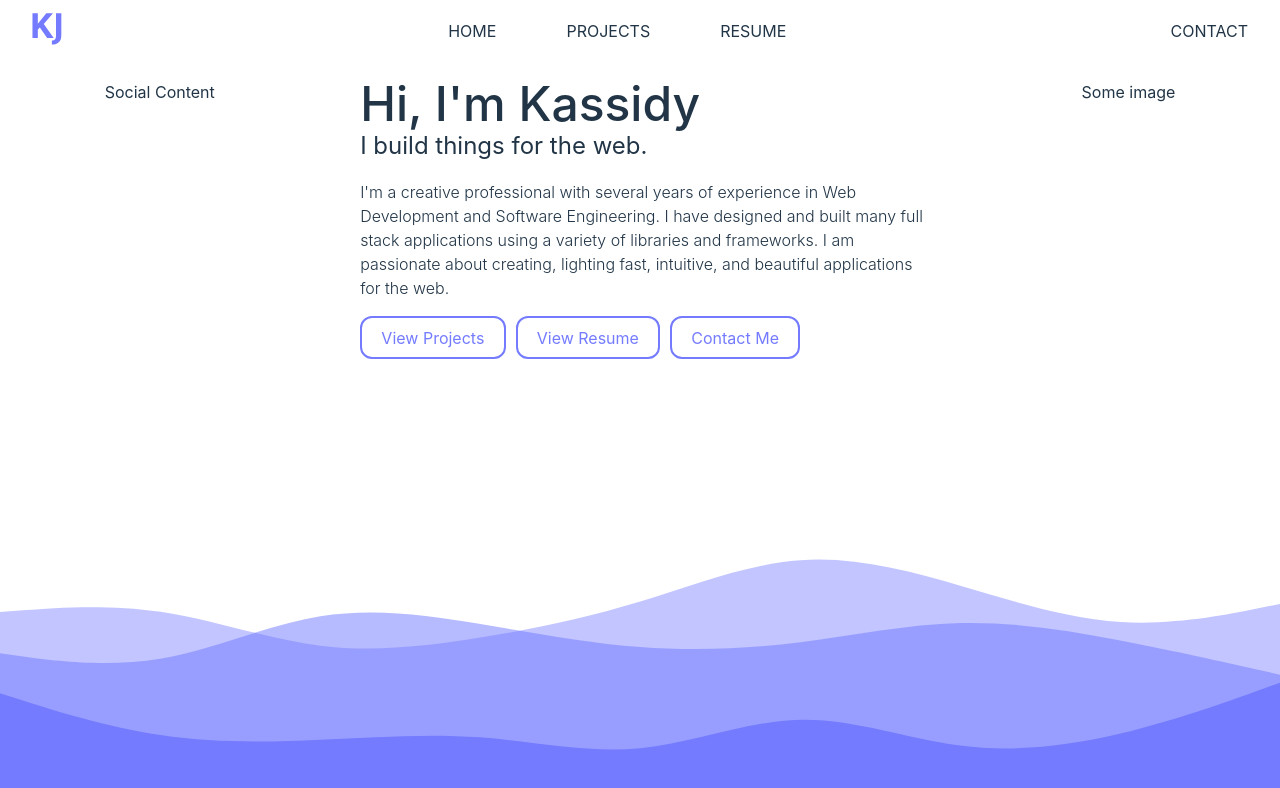
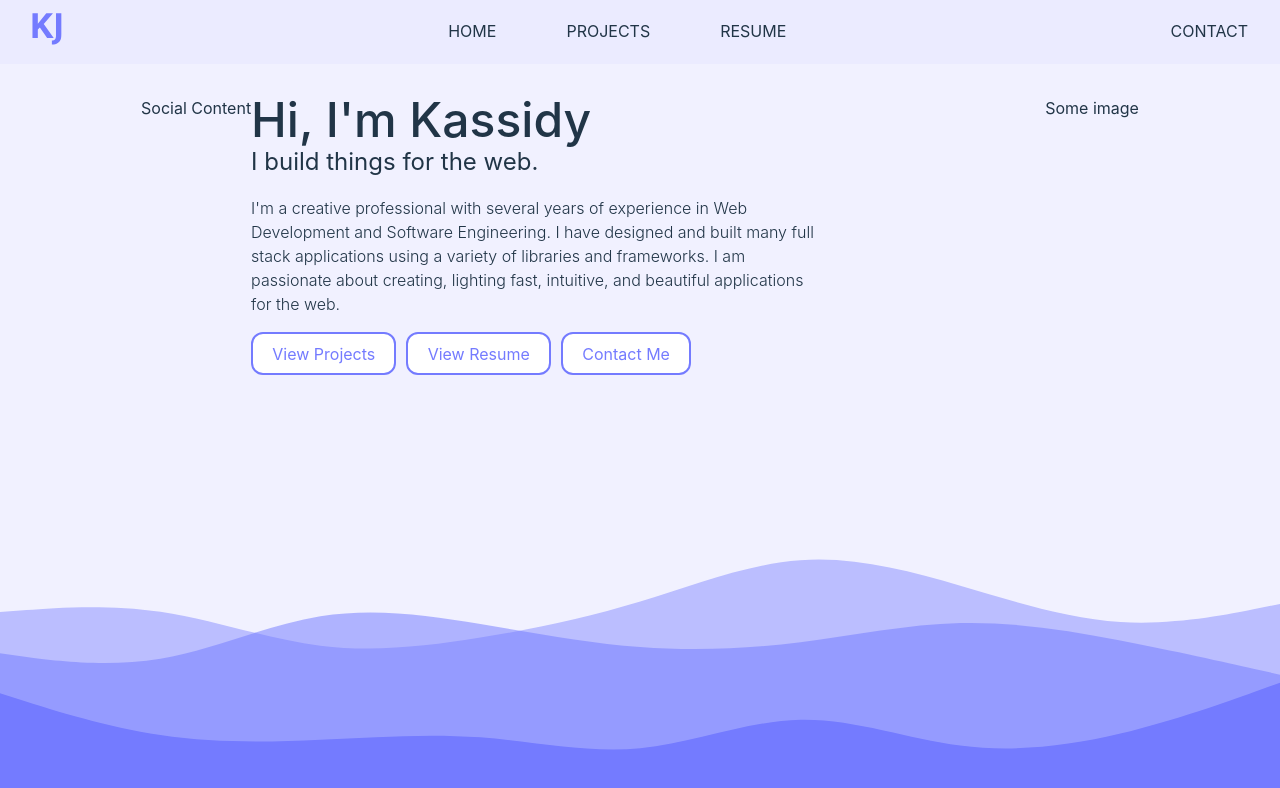
Before and after one commit to CallMeKass/portfolio, a React (Vite) app: page / in a window 1280 px wide. Shown: the top 788 px of the page. Built offline with nearby package versions, Linux system fonts and the light colour scheme.

Commit message:
change background colors

```diff
--- a/src/components/navbar/navbar.scss
+++ b/src/components/navbar/navbar.scss
@@ -5,11 +5,11 @@
   height: 64px;
   box-sizing: border-box;
   padding: 0 2rem;
-  background-color: transparent;
+  background-color: rgba($primary, 5%);
   display: inline-flex;
   justify-content: space-between;
   align-items: center;
-  margin-bottom: 0;
+  margin: 0;
 }
 
 .navbar {
--- a/src/pages/index/home.scss
+++ b/src/pages/index/home.scss
@@ -3,6 +3,11 @@
   background-image: url('../../assets/layered-waves.svg');
   min-width: 100%;
   min-height: 100%;
+  background-color: rgba($primary, 10%);
+}
+
+#main-content {
+  display: flex;
 }
 
 #content-container {
--- a/src/pages/index/index.tsx
+++ b/src/pages/index/index.tsx
@@ -8,8 +8,9 @@ class HomePage extends Component {
       <div id="HomePage">
         <NavBar />
         <div id="content-container">
-          <div id="social-content">Social Content</div>
           <div id="main-content">
+            <div id="social-content">Social Content</div>
+
             <div id="text-container">
               <h1 className="intro-text"> Hi, I'm Kassidy </h1>
               <h2>I build things for the web.</h2>
@@ -20,11 +21,11 @@ class HomePage extends Component {
                 and frameworks. I am passionate about creating, lighting fast,
                 intuitive, and beautiful applications for the web.
               </p>
-            </div>
-            <div id="btn-container">
-              <button>View Projects</button>
-              <button className="btn-secondary">View Resume</button>
-              <button className="btn-secondary">Contact Me</button>
+              <div id="btn-container">
+                <button>View Projects</button>
+                <button className="btn-secondary">View Resume</button>
+                <button className="btn-secondary">Contact Me</button>
+              </div>
             </div>
           </div>
           <div id="right-content">Some image</div>
--- a/src/scss/index.scss
+++ b/src/scss/index.scss
@@ -2,7 +2,7 @@
 
 #content-container {
   padding-top: 0;
-  margin: 1rem 2rem;
+  margin: 2rem;
   background-color: transparent;
 }
 
```
